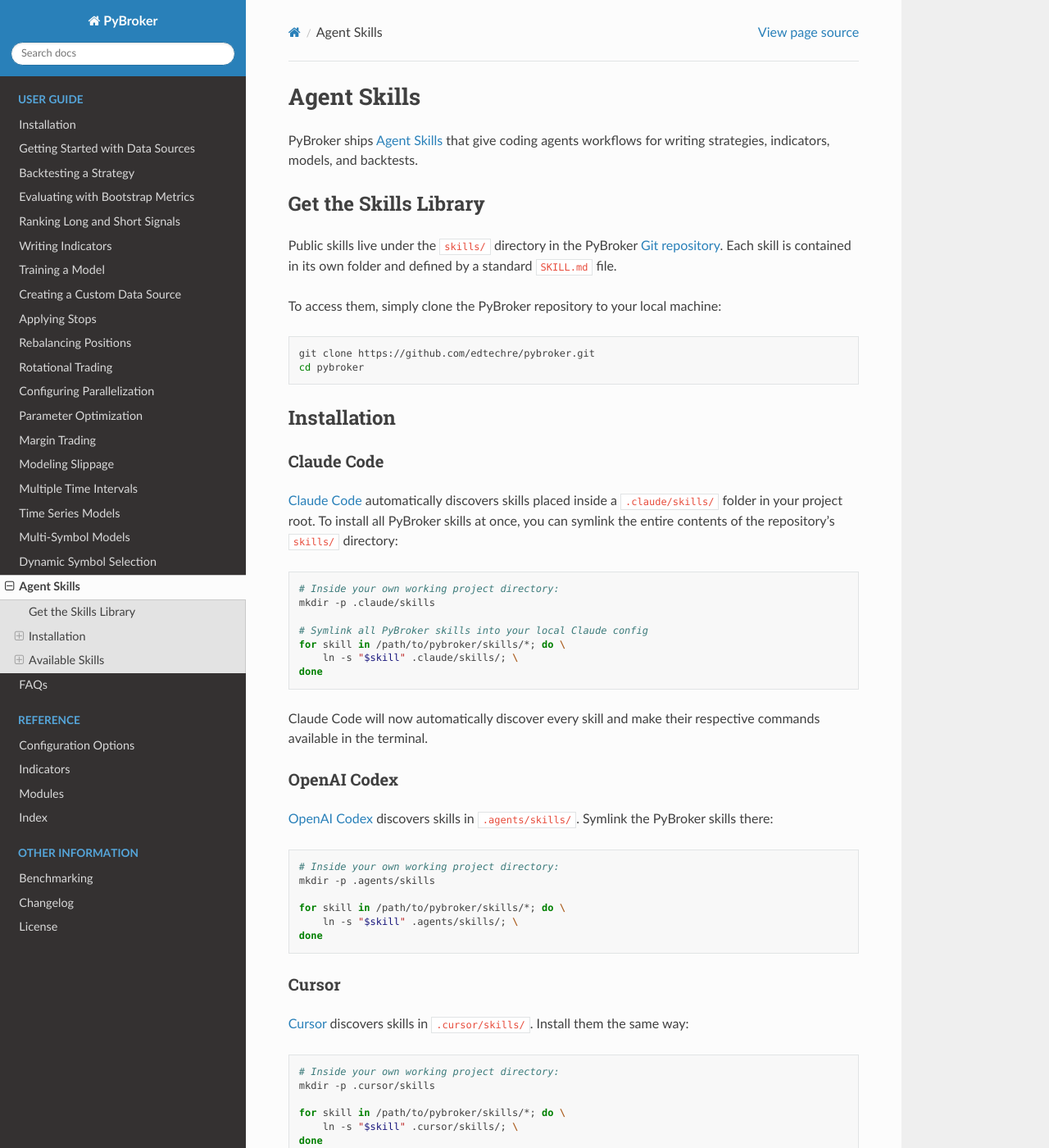
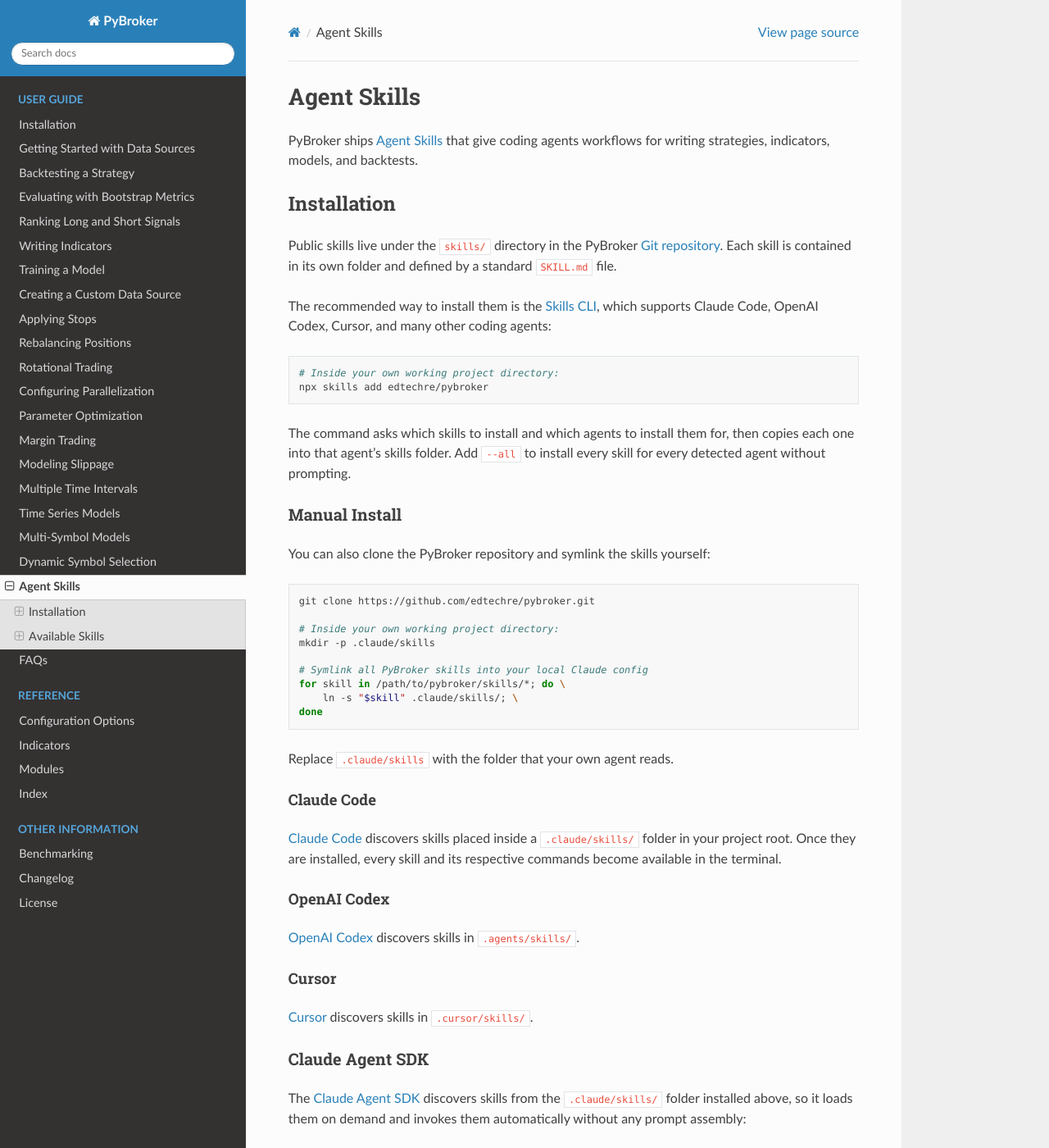
Before and after one commit to edtechre/pybroker, a Sphinx documentation site: the page built from docs/source/agent-skills.rst, in a window 1280 px wide and 1400 px high. Shown: the whole window at 82% size. Built offline with Sphinx 7.4.7 and the Read the Docs theme 3.1.0, drawn with Linux system fonts in a browser that asks for light colours; some of the changed text lies outside the part shown.

Commit message:
Skills CLI instructions

```diff
--- a/docs/source/agent-skills.rst
+++ b/docs/source/agent-skills.rst
@@ -5,33 +5,36 @@
 give coding agents workflows for writing strategies,
 indicators, models, and backtests.
 
-Get the Skills Library
-----------------------
+Installation
+------------
 
 Public skills live under the ``skills/`` directory in the PyBroker
 `Git repository <https://github.com/edtechre/pybroker>`_. Each skill is
 contained in its own folder and defined by a standard ``SKILL.md`` file.
 
-To access them, simply clone the PyBroker repository to your local
-machine:
+The recommended way to install them is the `Skills CLI
+<https://github.com/vercel-labs/add-skill>`_, which supports Claude
+Code, OpenAI Codex, Cursor, and many other coding agents:
+
+.. code-block:: bash
+
+   # Inside your own working project directory:
+   npx skills add edtechre/pybroker
+
+The command asks which skills to install and which agents to install
+them for, then copies each one into that agent's skills folder. Add
+``--all`` to install every skill for every detected agent without
+prompting.
+
+Manual Install
+^^^^^^^^^^^^^^
+
+You can also clone the PyBroker repository and symlink the skills
+yourself:
 
 .. code-block:: bash
 
    git clone https://github.com/edtechre/pybroker.git
-   cd pybroker
-
-Installation
-------------
-
-Claude Code
-^^^^^^^^^^^
-
-`Claude Code <https://code.claude.com/docs/en/skills>`_ automatically
-discovers skills placed inside a ``.claude/skills/`` folder in your
-project root. To install all PyBroker skills at once, you can symlink
-the entire contents of the repository's ``skills/`` directory:
-
-.. code-block:: bash
 
    # Inside your own working project directory:
    mkdir -p .claude/skills
@@ -41,48 +44,35 @@
        ln -s "$skill" .claude/skills/; \
    done
 
-Claude Code will now automatically discover every skill and make their
-respective commands available in the terminal.
+Replace ``.claude/skills`` with the folder that your own agent reads.
+
+Claude Code
+"""""""""""
+
+`Claude Code <https://code.claude.com/docs/en/skills>`_ discovers skills
+placed inside a ``.claude/skills/`` folder in your project root. Once
+they are installed, every skill and its respective commands become
+available in the terminal.
 
 OpenAI Codex
-^^^^^^^^^^^^
+""""""""""""
 
 `OpenAI Codex <https://learn.chatgpt.com/docs/build-skills>`_ discovers
-skills in ``.agents/skills/``. Symlink the PyBroker skills there:
-
-.. code-block:: bash
-
-   # Inside your own working project directory:
-   mkdir -p .agents/skills
-
-   for skill in /path/to/pybroker/skills/*; do \
-       ln -s "$skill" .agents/skills/; \
-   done
+skills in ``.agents/skills/``.
 
 Cursor
-^^^^^^
+""""""
 
 `Cursor <https://cursor.com/docs/skills>`_ discovers skills in
-``.cursor/skills/``. Install them the same way:
-
-.. code-block:: bash
-
-   # Inside your own working project directory:
-   mkdir -p .cursor/skills
-
-   for skill in /path/to/pybroker/skills/*; do \
-       ln -s "$skill" .cursor/skills/; \
-   done
-
+``.cursor/skills/``.
 
 Claude Agent SDK
 ^^^^^^^^^^^^^^^^
 
 The `Claude Agent SDK
 <https://code.claude.com/docs/en/agent-sdk/skills>`_ discovers skills
-from the same ``.claude/skills/`` symlinks created above, so it loads
-them on demand and invokes them automatically without any prompt
-assembly:
+from the ``.claude/skills/`` folder installed above, so it loads them on
+demand and invokes them automatically without any prompt assembly:
 
 .. code-block:: bash
 
@@ -119,7 +109,7 @@
 `Pydantic-AI <https://pydantic.dev/docs/ai/>`_ builds agents in pure
 Python. It does not search for skill directories automatically, so you
 point its `Skills <https://pydantic.dev/docs/ai/harness/skills/>`_
-capability at the ``.agents/skills`` library created above:
+capability at the ``.agents/skills`` library installed above:
 
 .. code-block:: bash
 
```
Also changed, not shown: 1 other file.
